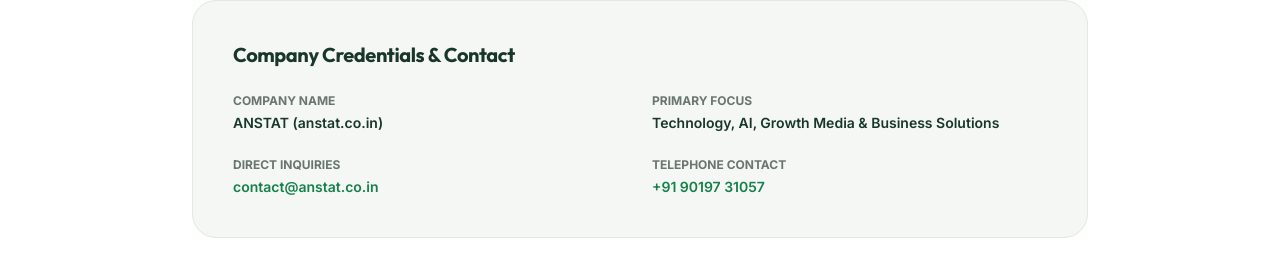
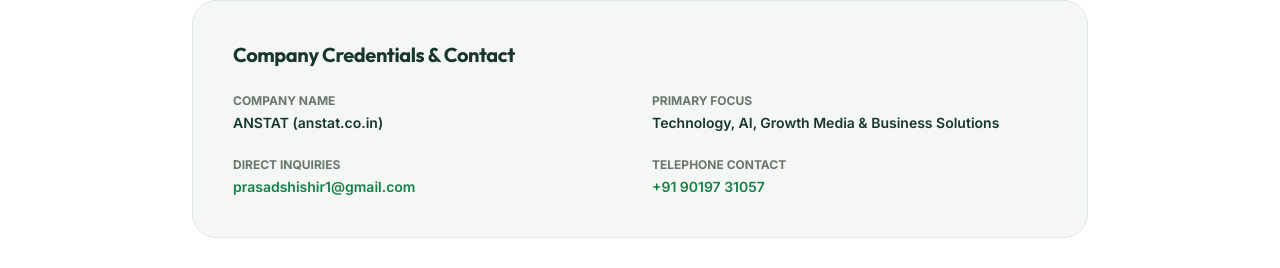
Before and after one commit to Shishir-0/anstat-, a React (Vite) app: page /about in a window 1280 px wide. Shown: the part 2198-2466 px from the top of the page. Built offline with nearby package versions, Linux system fonts and the light colour scheme.

Commit message:
fix: update contact and CTA email to prasadshishir1@gmail.com

```diff
--- a/src/App.jsx
+++ b/src/App.jsx
@@ -78,7 +78,7 @@
           "image": "https://anstat.co.in/AnLogo.png",
           "description":
             "Integrated technology and growth solutions company providing custom software, AI engineering, growth marketing, and operational business solutions.",
-          "email": "contact@anstat.co.in",
+          "email": "prasadshishir1@gmail.com",
           "telephone": "+919019731057",
           "address": {
             "@type": "PostalAddress",
--- a/src/components/EnquiryForm.jsx
+++ b/src/components/EnquiryForm.jsx
@@ -49,7 +49,7 @@
     setSubmitted(true);
   };
 
-  const mailtoUrl = `mailto:contact@anstat.co.in?subject=${encodeURIComponent(
+  const mailtoUrl = `mailto:prasadshishir1@gmail.com?subject=${encodeURIComponent(
     `Project Enquiry: ${formData.division} - ${formData.company || formData.name}`
   )}&body=${encodeURIComponent(
     `Name: ${formData.name}\nCompany: ${formData.company || "N/A"}\nEmail: ${
@@ -107,7 +107,7 @@
                   href={mailtoUrl}
                   className="btn-primary w-full sm:w-auto text-sm py-3 px-6 shadow-sm"
                 >
-                  <span>Dispatch Email to contact@anstat.co.in</span>
+                  <span>Dispatch Email to prasadshishir1@gmail.com</span>
                   <svg className="w-4 h-4 ml-1" viewBox="0 0 20 20" fill="currentColor">
                     <path d="M3 4a2 2 0 00-2 2v1.161l8.441 4.221a1.25 1.25 0 001.118 0L19 7.162V6a2 2 0 00-2-2H3z" />
                     <path d="M19 8.839l-7.77 3.885a2.75 2.75 0 01-2.46 0L1 8.839V14a2 2 0 002 2h14a2 2 0 002-2V8.839z" />
@@ -346,7 +346,7 @@
                 </button>
 
                 <p className="text-xs text-[#68766E] text-center sm:text-right">
-                  Direct dispatch to: <strong>contact@anstat.co.in</strong>. No spam, ever.
+                  Direct dispatch to: <strong>prasadshishir1@gmail.com</strong>. No spam, ever.
                 </p>
               </div>
             </form>
--- a/src/components/FinalCTA.jsx
+++ b/src/components/FinalCTA.jsx
@@ -75,10 +75,10 @@
           </a>
 
           <a
-            href="mailto:contact@anstat.co.in"
+            href="mailto:prasadshishir1@gmail.com"
             className="btn-secondary w-full sm:w-auto text-base py-3.5 px-8"
           >
-            Email: contact@anstat.co.in
+            Email: prasadshishir1@gmail.com
           </a>
         </motion.div>
       </div>
--- a/src/components/Footer.jsx
+++ b/src/components/Footer.jsx
@@ -27,10 +27,10 @@
               <div>
                 <strong className="text-[#18372A]">Email:</strong>{" "}
                 <a
-                  href="mailto:contact@anstat.co.in"
+                  href="mailto:prasadshishir1@gmail.com"
                   className="text-[#16804A] hover:underline"
                 >
-                  contact@anstat.co.in
+                  prasadshishir1@gmail.com
                 </a>
               </div>
               <div>
--- a/src/components/Navbar.jsx
+++ b/src/components/Navbar.jsx
@@ -399,10 +399,10 @@
                 </Link>
                 <div className="mt-3 text-center">
                   <a
-                    href="mailto:contact@anstat.co.in"
+                    href="mailto:prasadshishir1@gmail.com"
                     className="text-xs font-semibold text-[#68766E] hover:text-[#16804A]"
                   >
-                    contact@anstat.co.in
+                    prasadshishir1@gmail.com
                   </a>
                   <span className="mx-2 text-[#E1E9E2]">|</span>
                   <a
--- a/src/pages/About.jsx
+++ b/src/pages/About.jsx
@@ -68,7 +68,7 @@
               "name": "ANSTAT",
               "description":
                 "Integrated technology and growth solutions company providing software development, applied AI, media production, and business operations.",
-              "email": "contact@anstat.co.in",
+              "email": "prasadshishir1@gmail.com",
               "telephone": "+919019731057"
             }
           })}
@@ -192,10 +192,10 @@
                   Direct Inquiries
                 </span>
                 <a
-                  href="mailto:contact@anstat.co.in"
+                  href="mailto:prasadshishir1@gmail.com"
                   className="font-semibold text-[#16804A] hover:underline"
                 >
-                  contact@anstat.co.in
+                  prasadshishir1@gmail.com
                 </a>
               </div>
               <div>
--- a/src/pages/FAQ.jsx
+++ b/src/pages/FAQ.jsx
@@ -48,7 +48,7 @@
   {
     category: "Getting Started",
     q: "How do we begin a project conversation with ANSTAT?",
-    a: "Submit an inquiry via our project form or email contact@anstat.co.in. We will schedule a 30-minute discovery consultation to understand your objectives, audit technical requirements, and determine whether ANSTAT is the right fit for your team.",
+    a: "Submit an inquiry via our project form or email prasadshishir1@gmail.com. We will schedule a 30-minute discovery consultation to understand your objectives, audit technical requirements, and determine whether ANSTAT is the right fit for your team.",
   },
 ];
 
@@ -188,10 +188,10 @@
                 Start an Enquiry
               </Link>
               <a
-                href="mailto:contact@anstat.co.in"
+                href="mailto:prasadshishir1@gmail.com"
                 className="btn-secondary text-sm py-3 px-6 w-full sm:w-auto"
               >
-                Email: contact@anstat.co.in
+                Email: prasadshishir1@gmail.com
               </a>
             </div>
           </section>
```
